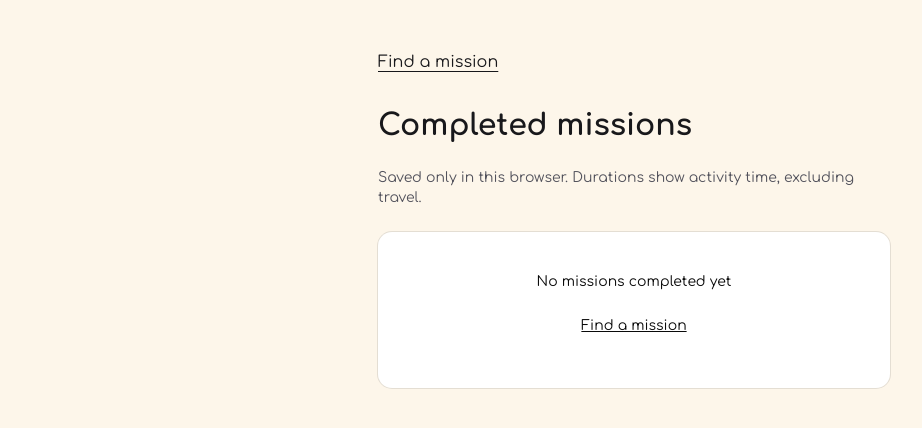
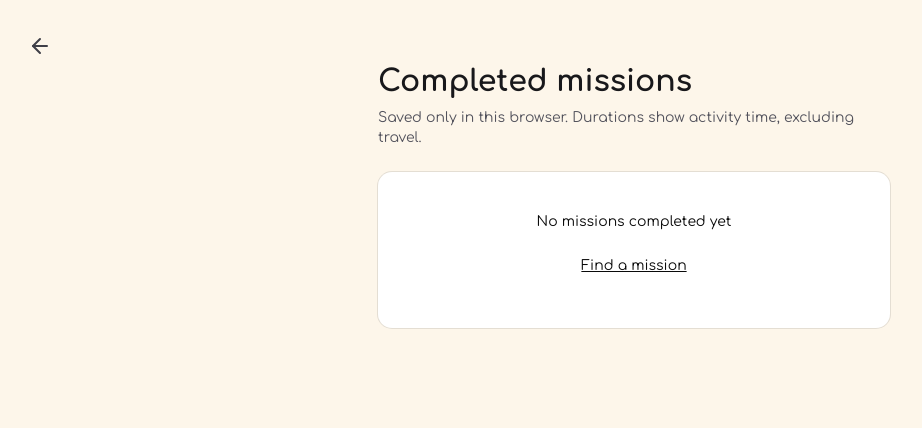
Before and after one commit to canhappyy/your-kids-need-to-touch-grass, a Next.js app in the folder apps/web/: page /history in a window 1280 px wide. Shown: the top 428 px of the page, without its empty margins (6-928 px from the left). Built offline with nearby package versions, Linux system fonts and the light colour scheme.

Commit message:
feat(history): replace back link with TopNav arrow back button

```diff
--- a/apps/web/src/app/history/page.tsx
+++ b/apps/web/src/app/history/page.tsx
@@ -1,12 +1,12 @@
-import type { Metadata } from "next"
-import { HistorySection } from "@/components/history/history-section"
+import type { Metadata } from "next";
+import { HistorySection } from "@/components/history/history-section";
 
-export const metadata: Metadata = { title: "PlayGo - Completed missions" }
+export const metadata: Metadata = { title: "PlayGo - Completed missions" };
 
 export default function HistoryPage() {
   return (
-    <main className="min-h-svh bg-[#FDF6EA] px-6 py-10 text-zinc-900 sm:px-8">
+    <main className="relative min-h-svh bg-[#FDF6EA] px-6 pt-16 pb-10 text-zinc-900 sm:px-8">
       <HistorySection />
     </main>
-  )
+  );
 }
--- a/apps/web/src/components/history/history-header.tsx
+++ b/apps/web/src/components/history/history-header.tsx
@@ -1,4 +1,3 @@
-import Link from "next/link";
 import { type RefObject } from "react";
 
 type HistoryHeaderProps = {
@@ -7,13 +6,7 @@ type HistoryHeaderProps = {
 
 export function HistoryHeader({ headingRef }: HistoryHeaderProps) {
   return (
-    <header className="space-y-6">
-      <Link
-        className="inline-flex min-h-11 items-center underline underline-offset-4"
-        href="/"
-      >
-        Find a mission
-      </Link>
+    <header className="space-y-2">
       <h1
         ref={headingRef}
         tabIndex={-1}
--- a/apps/web/src/components/history/history-section.tsx
+++ b/apps/web/src/components/history/history-section.tsx
@@ -1,6 +1,7 @@
 "use client";
 
 import { useRef, useState } from "react";
+import { TopNav } from "@/components/layout/top-nav";
 import { useCompletedMissions } from "@/hooks/use-completed-missions";
 import { ClearHistoryDialog } from "./clear-history-dialog";
 import { HistoryEmptyState } from "./history-empty-state";
@@ -21,6 +22,8 @@ export function HistorySection() {
   };
 
   return (
+    <>
+      <TopNav backHref="/" backAriaLabel="Back to search" />
       <div className="mx-auto w-full max-w-lg space-y-6">
         <HistoryHeader headingRef={headingRef} />
         {loading && <HistoryLoadingState />}
@@ -38,5 +41,6 @@ export function HistorySection() {
           />
         )}
       </div>
+    </>
   );
 }
```
Lines whose indentation alone changed are shown as unchanged.
